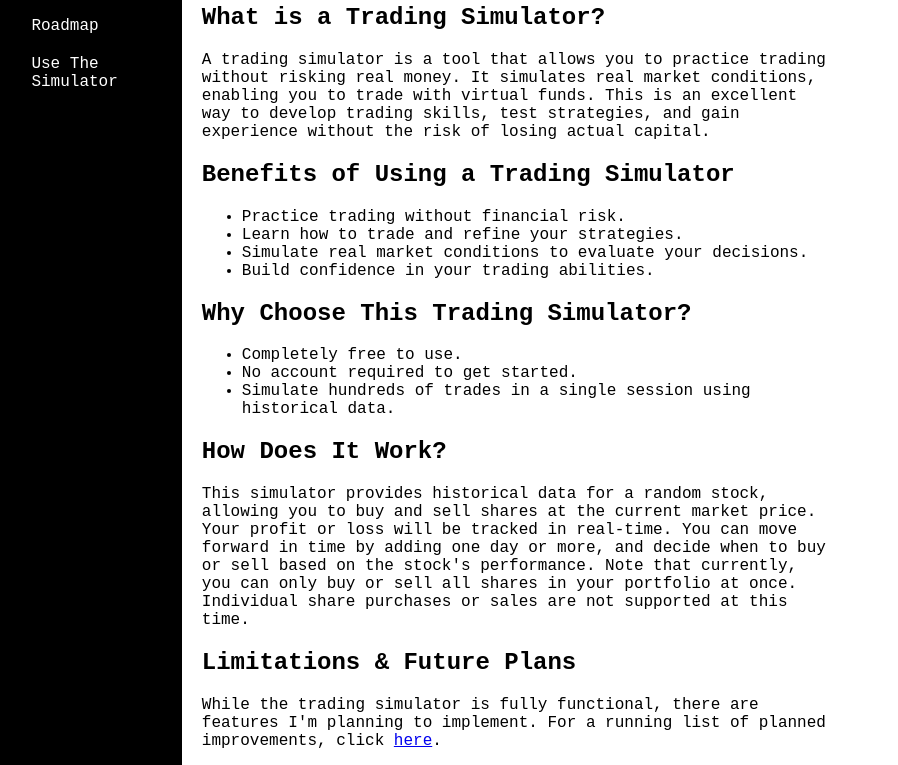
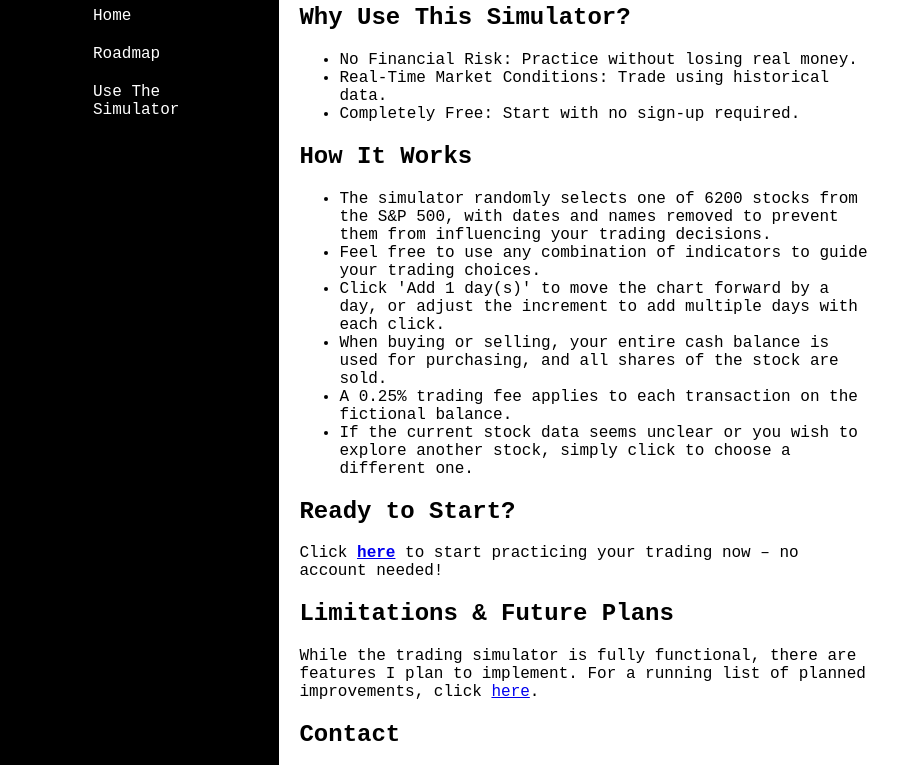
Before and after one commit to DeeperLevelGame/tatool-website, a plain HTML site: page index.html in a window 1280 px wide. Shown: the part 96-861 px from the top of the page, without its empty margins (7-905 px from the left). Drawn offline with Linux system fonts and the light colour scheme.

Commit message:
added trading_simulator.html

```diff
--- a/index.html
+++ b/index.html
@@ -16,7 +16,7 @@
         .menu {
             width: 100px;
             background-color: black;
-            padding: 5.1% 5% 7% 3%; /* top right bottom left */
+            padding: 93px 100px 100px 100px; /* top right bottom left */
             display: flex;
             flex-direction: column;
             height: 100vh;
@@ -47,46 +47,51 @@
             margin-top: 20px;
             text-align: center;
         }
+        h1, h2 {
+            color: black;
+        }
     </style>
 </head>
 <body>
     <div class="menu">
         <a href="index.html">Home</a>
         <a href="roadmap.html">Roadmap</a>
-        <a href="https://tatool-5d4bcc3d75b3.herokuapp.com/" target="_blank">Use The Simulator</a>
-
+        <a href="trading_simulator.html">Use The Simulator</a>
     </div>
     <div class="content">
-        <h1>Trading Simulator</h1>
+        <h1>Try My Free Trading Simulator</h1>
         <div class="blog-post">
-            <h2>What is a Trading Simulator?</h2>
-            <p>A trading simulator is a tool that allows you to practice trading without risking real money. It simulates real market conditions, enabling you to trade with virtual funds. This is an excellent way to develop trading skills, test strategies, and gain experience without the risk of losing actual capital.</p>
-
-            <h2>Benefits of Using a Trading Simulator</h2>
+            <h2>Why Use This Simulator?</h2>
             <ul>
-                <li>Practice trading without financial risk.</li>
-                <li>Learn how to trade and refine your strategies.</li>
-                <li>Simulate real market conditions to evaluate your decisions.</li>
-                <li>Build confidence in your trading abilities.</li>
+                <li>No Financial Risk: Practice without losing real money.</li>
+                <li>Real-Time Market Conditions: Trade using historical data.</li>
+                <li>Completely Free: Start with no sign-up required.</li>
             </ul>
 
-            <h2>Why Choose This Trading Simulator?</h2>
-            <ul>
-                <li>Completely free to use.</li>
-                <li>No account required to get started.</li>
-                <li>Simulate hundreds of trades in a single session using historical data.</li>
-            </ul>
+            <h2>How It Works</h2>
+            <p>
+                <ul>
+                    <li>The simulator randomly selects one of 6200 stocks from the S&P 500, with dates and names removed to prevent them from influencing your trading decisions.</li>
+                    <li>Feel free to use any combination of indicators to guide your trading choices.</li>
+                    <li>Click 'Add 1 day(s)' to move the chart forward by a day, or adjust the increment to add multiple days with each click.</li>
+                    <li>When buying or selling, your entire cash balance is used for purchasing, and all shares of the stock are sold.
+                    <li>A 0.25% trading fee applies to each transaction on the fictional balance.</li>
+                    <li>If the current stock data seems unclear or you wish to explore another stock, simply click to choose a different one.</li>
+                </ul>
 
-            <h2>How Does It Work?</h2>
-            <p>This simulator provides historical data for a random stock, allowing you to buy and sell shares at the current market price. Your profit or loss will be tracked in real-time. You can move forward in time by adding one day or more, and decide when to buy or sell based on the stock's performance. Note that currently, you can only buy or sell all shares in your portfolio at once. Individual share purchases or sales are not supported at this time.</p>
+            </p>
+
+            <h2>Ready to Start?</h2>
+            <p>Click <b><a href="trading_simulator.html">here</a></b> to start practicing your trading now – no account needed!</p>
 
             <h2>Limitations & Future Plans</h2>
-            <p>While the trading simulator is fully functional, there are features I'm planning to implement. For a running list of planned improvements, click <a href="roadmap.html">here</a>.</p>
+            <p>While the trading simulator is fully functional, there are features I plan to implement. For a running list of planned improvements, click <a href="roadmap.html">here</a>.</p>
+
             <h2>Contact</h2>
             <p>If you encounter any bugs or have suggestions, please reach out via <a href="mailto:email@gmail.com">email@gmail.com</a>. Your feedback is crucial for improving the simulator. Thanks in advance!</p>
-              <!-- Disclaimer -->
+
             <p class="disclaimer">
-                Disclaimer: This trading simulator is for educational purposes only. The creators make no warranties or guarantees regarding the accuracy or performance of the simulator. By using this platform, you acknowledge and agree that the creators are not liable for any loss or damage incurred as a result of its use. Please trade responsibly and consult with financial experts before making real-life trading decisions.
+                Disclaimer: This trading simulator is for educational purposes only. The creator makes no warranties or guarantees regarding the accuracy or performance of the simulator. By using this platform, you acknowledge and agree that the creator is not liable for any loss or damage incurred as a result of its use. Please trade responsibly and consult with financial experts before making real-life trading decisions.
             </p>
         </div>
     </div>
```
Also changed, not shown: roadmap.html (+9 -9 lines), trading_simulator.html (added, +26 -0 lines), 1 other file.
